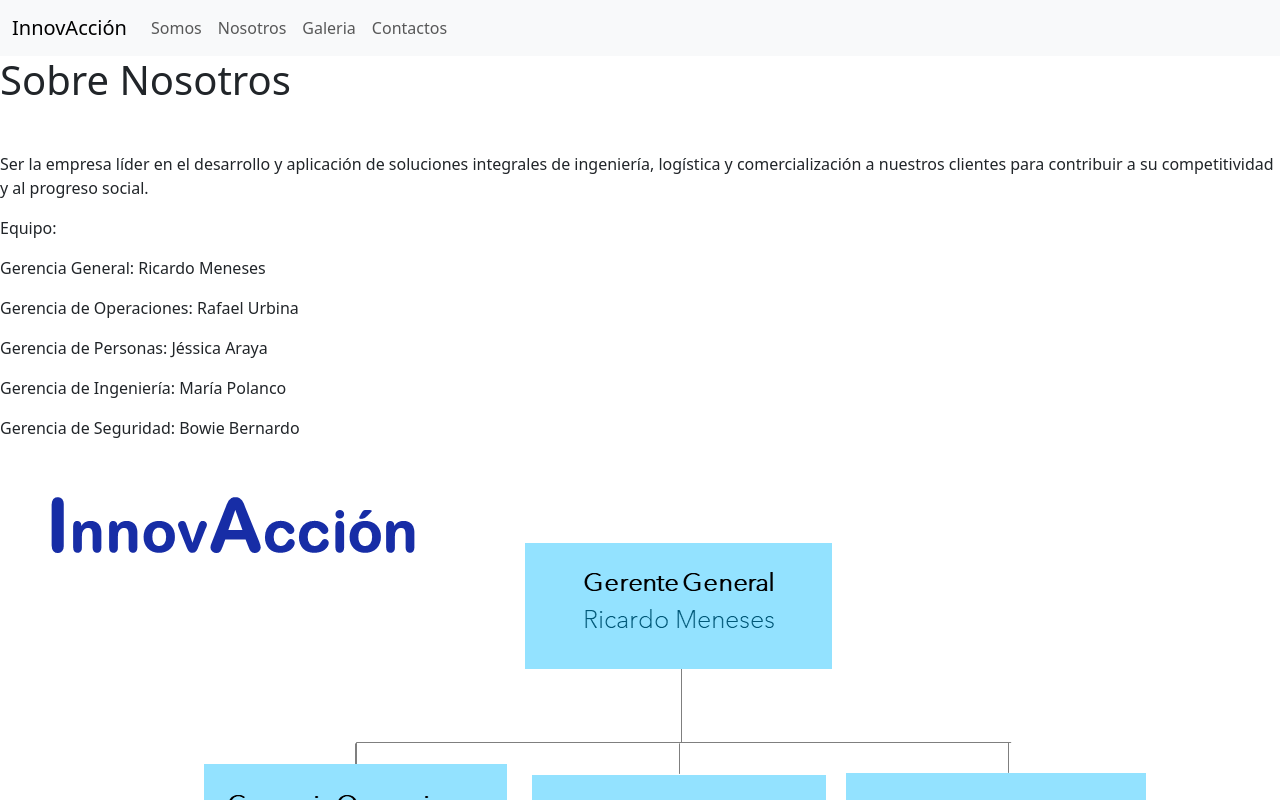
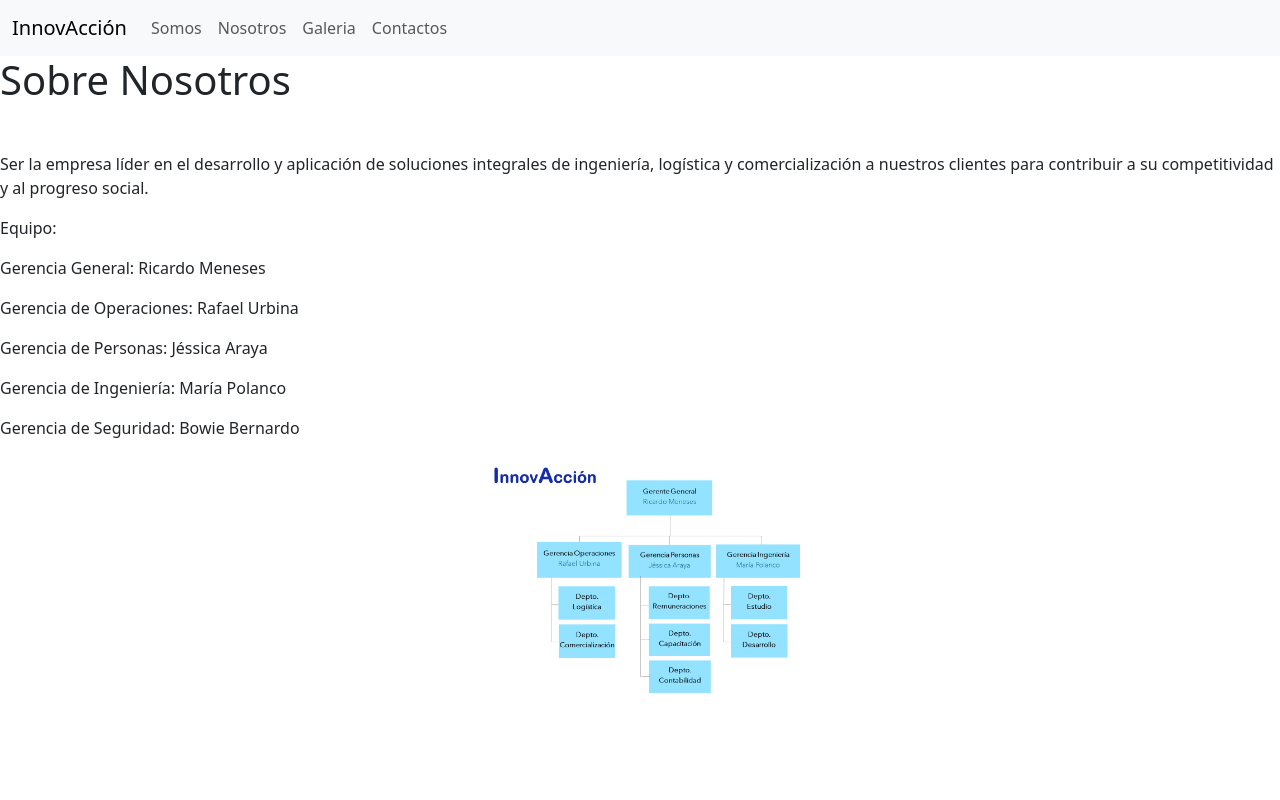
Before and after one commit to TheMismisimo/ProyectoDS, a React (Create React App) app in the folder proyecto1/: page /nosotros in a window 1280 px wide. Shown: the top 800 px of the page. Built offline with nearby package versions, Linux system fonts and the light colour scheme.

Commit message:
modificado tamaño imagen nosotros

```diff
--- a/proyecto1/src/Paginas/Nosotros.js
+++ b/proyecto1/src/Paginas/Nosotros.js
@@ -22,7 +22,7 @@ function Nosotros() {
         <p className='justify-content-between'>Gerencia de Seguridad: Bowie Bernardo</p>
       </div>
       <div className='mb-5'>
-        <img src='image001.jpg' alt='organigrama' className='img-fluid'></img>
+        <img src='image001.jpg' alt='organigrama' className='d-block w-25 mx-auto'></img>
       </div>
     </div>
   )
```
